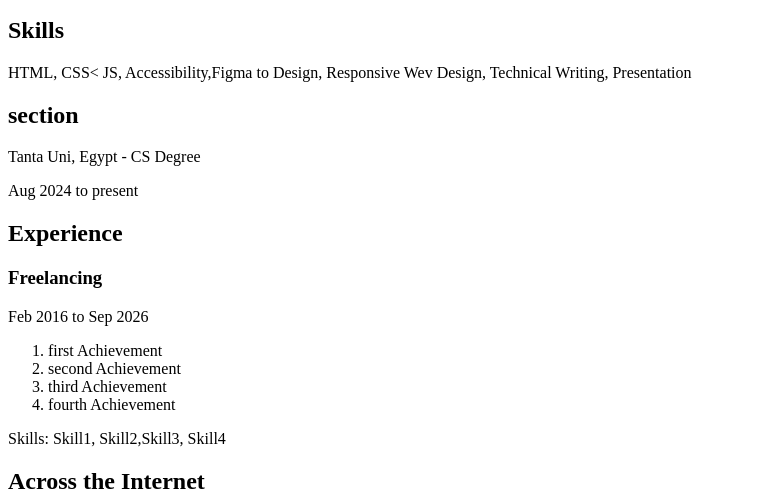
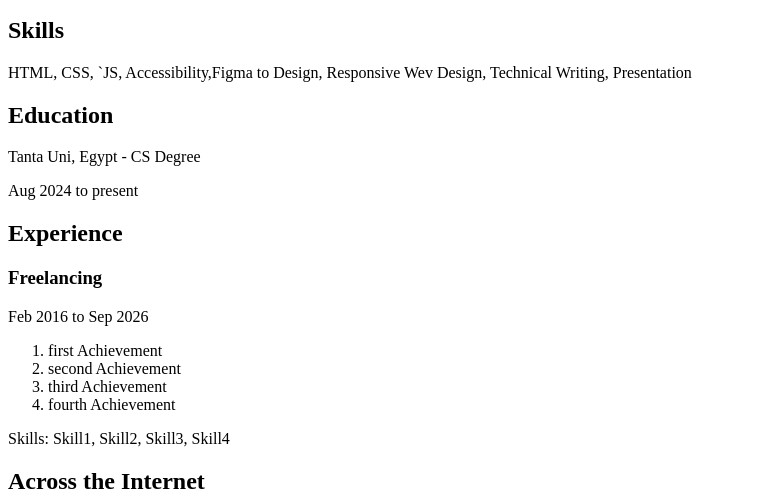
Before and after one commit to abdulrahman-elhanafy/Roadmap.sh, a plain HTML site: page Single-Page CV/index.html in a window 1280 px wide. Shown: the part 244-742 px from the top of the page, 0-763 px from the left. Drawn offline with Linux system fonts and the light colour scheme.

Commit message:
Some enhancement

```diff
--- a/Single-Page CV/index.html
+++ b/Single-Page CV/index.html
@@ -4,12 +4,16 @@
 <head>
     <meta charset="UTF-8">
     <meta name="viewport" content="width=device-width, initial-scale=1.0">
+    <link rel="shortcut icon" href="favicon.ico" type="image/x-icon">
 
-    <meta property="og:title" content="LinkedIn" />
-    <link rel="shortcut icon" href="favicon.ico" type="image/x-icon">
-    <meta property="og:url" content="https://www.linkedin.com/in/abdulrahman-hanafy/?skipRedirect=true" />
+    <meta name="description" content="Abdulrahman Hanafy - Junior Frontend Developer with expertise in HTML, CSS, JS, and Responsive Design.">
+    <meta name="keywords" content="frontend developer, HTML, CSS, JavaScript, responsive design, Cairo">
+    <meta name="author" content="Abdulrahman Hanafy">
+
+    <meta property="og:title" content="Abdulrahman Hanafy - CV">
+    <meta property="og:url" content="https://example.com/abdulrahman-hanafy-cv">
     <meta property="og:image" content="/Single-Page CV/Screenshot 2026-04-20 225208.png" />
-    <meta property="og:description" content="This is my LinkedIn account" />
+    <meta property="og:description" content="This is my cs mock design" />
 
     <title>My CV</title>
 </head>
@@ -26,10 +30,10 @@
         </header>
         <section>
             <h2>Skills</h2>
-            <p>HTML, CSS< JS, Accessibility,Figma to Design, Responsive Wev Design, Technical Writing, Presentation</p>
+            <p>HTML, CSS, `JS, Accessibility,Figma to Design, Responsive Wev Design, Technical Writing, Presentation</p>
         </section>
         <section>
-            <h2>section</h2>
+            <h2>Education</h2>
             <p>Tanta Uni, Egypt - CS Degree</p>
             <p>Aug 2024 to present</p>
         </section>
@@ -43,7 +47,7 @@
                 <li>third Achievement</li>
                 <li>fourth Achievement</li>
             </ol>
-            <p>Skills: Skill1, Skill2,Skill3, Skill4</p>
+            <p>Skills: Skill1, Skill2, Skill3, Skill4</p>
         </section>
     </main>
     <footer>
```
Also changed, not shown: assets/images/Screenshot 2026-04-20 225208.png (renamed from Single-Page CV/Screenshot 2026-04-20 225208.png), assets/images/Single-page-CV.png (added), 2 other files.
